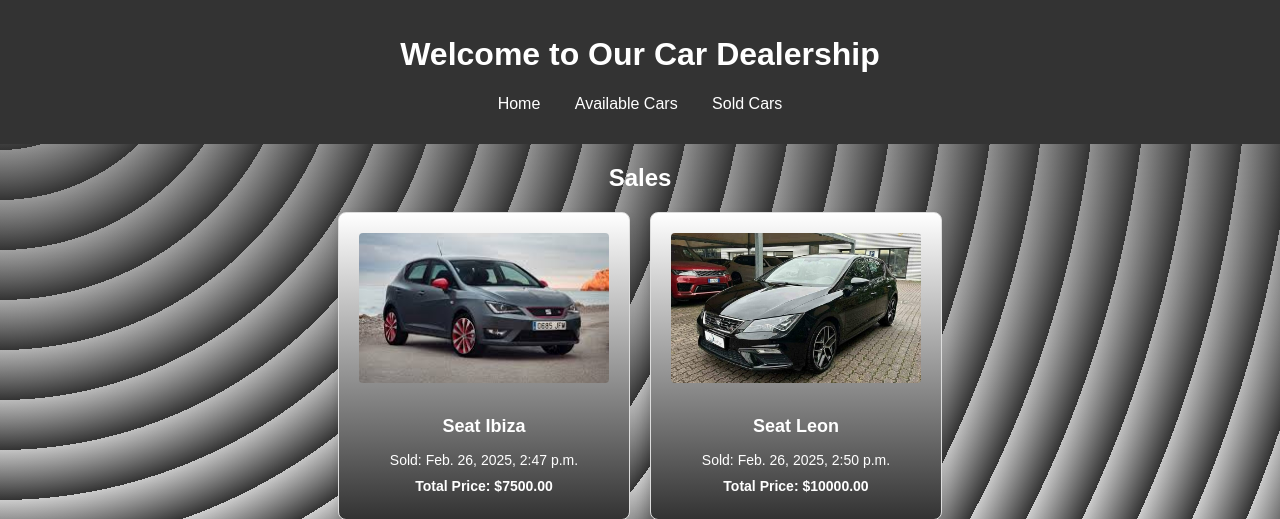
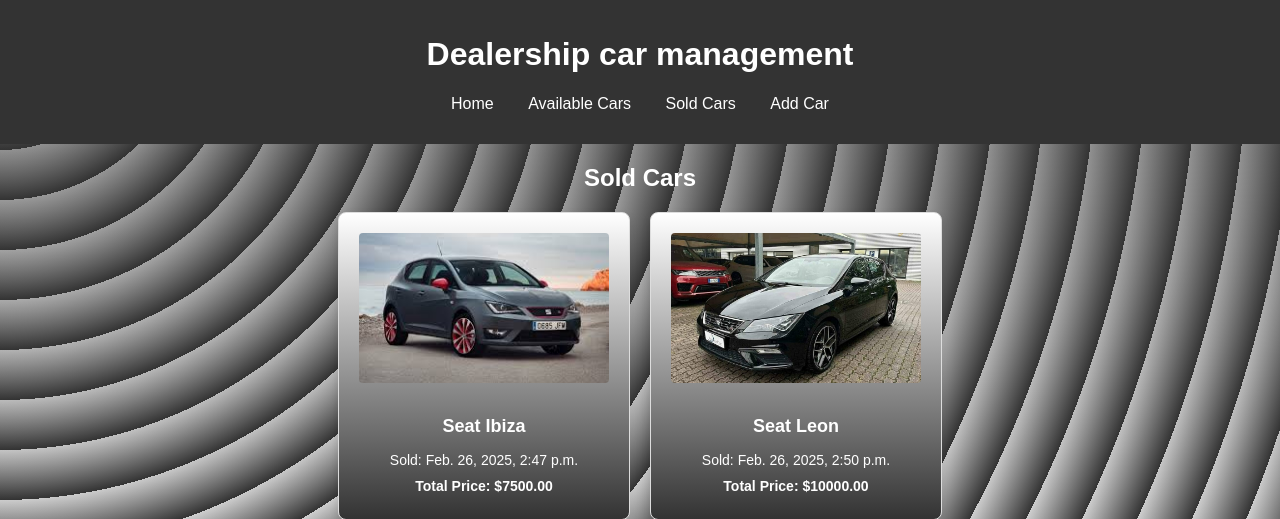
Before and after one commit to DiogoPires2003/MODELS, a Django app: page /sales/ in a window 1280 px wide. Shown: the top 519 px of the page. Run offline with Django 5.2, Linux system fonts and the light colour scheme; data comes from the database, SQL or seed files in the repository; both versions use the stored data as it was after the commit.

Commit message:
Add cars function

```diff
--- a/act1/act1/urls.py
+++ b/act1/act1/urls.py
@@ -1,5 +1,5 @@
 from django.urls import path
-from myapp.views import home, cars, sales
+from myapp.views import home, cars, sales, add_car
 from django.contrib import admin
 from django.conf import settings
 from django.conf.urls.static import static
@@ -9,7 +9,7 @@
     path('', home, name='home'),
     path('cars/', cars, name='cars'),
     path('sales/', sales, name='Sold cars'),
-
+    path('add_car/', add_car, name='add_car'),
 
 ]
 if settings.DEBUG:
--- a/act1/myapp/templates/base.html
+++ b/act1/myapp/templates/base.html
@@ -9,12 +9,13 @@
 </head>
 <body>
     <header>
-        <h1>Welcome to Our Car Dealership</h1>
+        <h1>Dealership car management</h1>
         <nav>
             <ul>
                 <li><a href="{% url 'home' %}">Home</a></li>
                 <li><a href="{% url 'cars' %}">Available Cars</a></li>
                 <li><a href="{% url 'Sold cars' %}">Sold Cars</a></li>
+                <li><a href="{% url 'add_car' %}">Add Car</a></li>
             </ul>
         </nav>
     </header>
--- a/act1/myapp/templates/sales.html
+++ b/act1/myapp/templates/sales.html
@@ -1,9 +1,9 @@
 {% extends 'base.html' %}
 
-{% block title %}Sales - Dealership{% endblock %}
+{% block title %}Sold Cars - Dealership{% endblock %}
 
 {% block content %}
-    <h2 style="color: white">Sales</h2>
+    <h2 style="color: white">Sold Cars</h2>
     <div class="sale-list">
         {% for sale in sales %}
             <div class="car">
--- a/act1/myapp/views.py
+++ b/act1/myapp/views.py
@@ -1,6 +1,6 @@
-from django.shortcuts import render
+from django.shortcuts import render,redirect
 from myapp.models import Car, Sale
-
+from myapp.forms import CarForm
 # Home page view
 def home(request):
     return render(request, 'index.html')
@@ -14,3 +14,15 @@
 def sales(request):
     sales = Sale.objects.all()
     return render(request, 'sales.html', {'sales': sales})
+
+
+def add_car(request):
+    if request.method == 'POST':
+        form = CarForm(request.POST, request.FILES)
+        if form.is_valid():
+            form.save()
+            return redirect('cars')  # Redirect to the available cars page after successful submission
+    else:
+        form = CarForm()
+
+    return render(request, 'addCar.html', {'form': form})
```
Also changed, not shown: act1/myapp/forms.py (added, +8 -0 lines), act1/myapp/templates/addCar.html (added, +37 -0 lines), act1/db.sqlite3, act1/myapp/media/car_photos/1987-ferrari-testarossa-monodado-6464c1cb84bba.png (added), act1/myapp/media/car_photos/41a1dd6bff9b54c17e41a03addc4fbe2.jpg (added), act1/myapp/media/car_photos/41a1dd6bff9b54c17e41a03addc4fbe2_Myn22s1.jpg (added).
